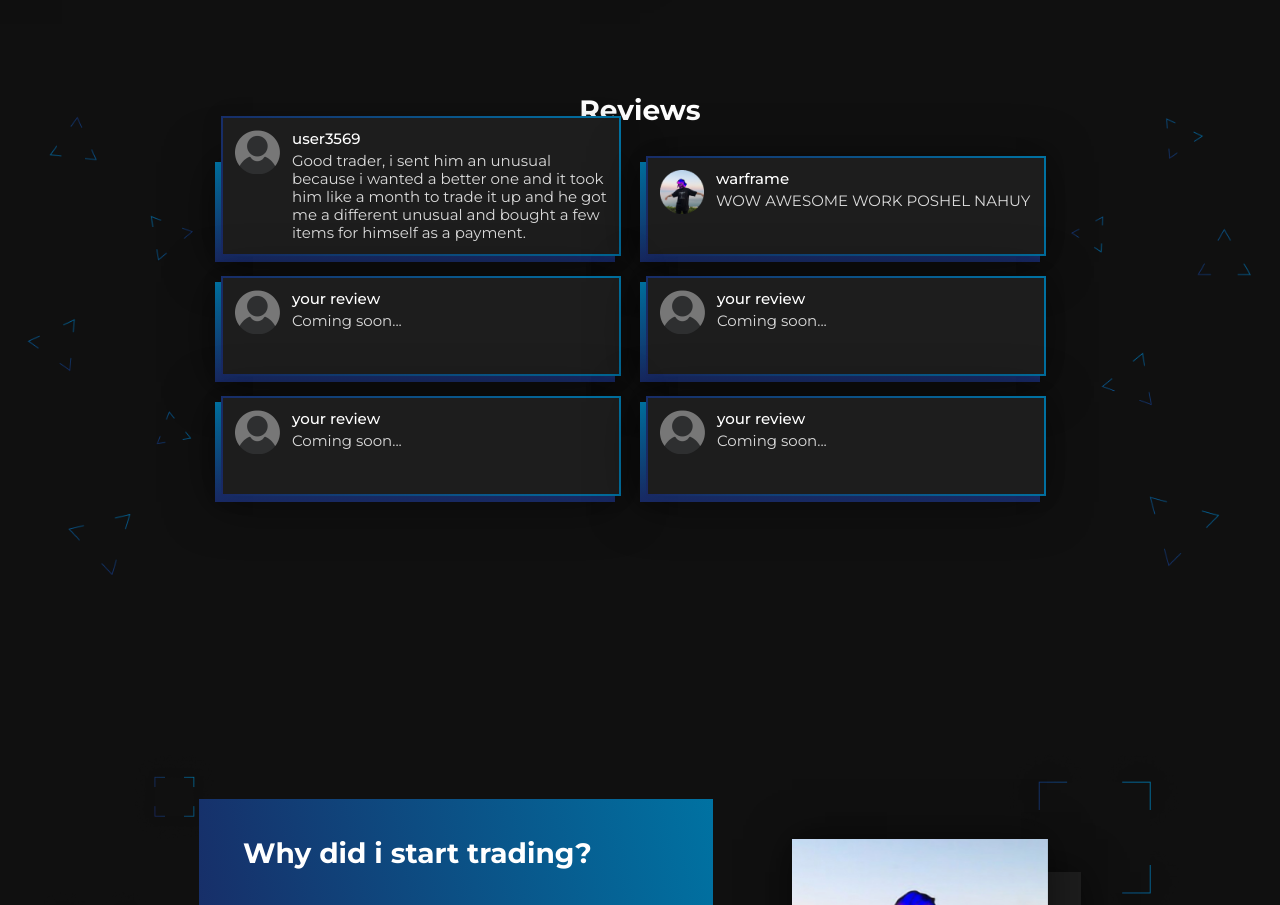
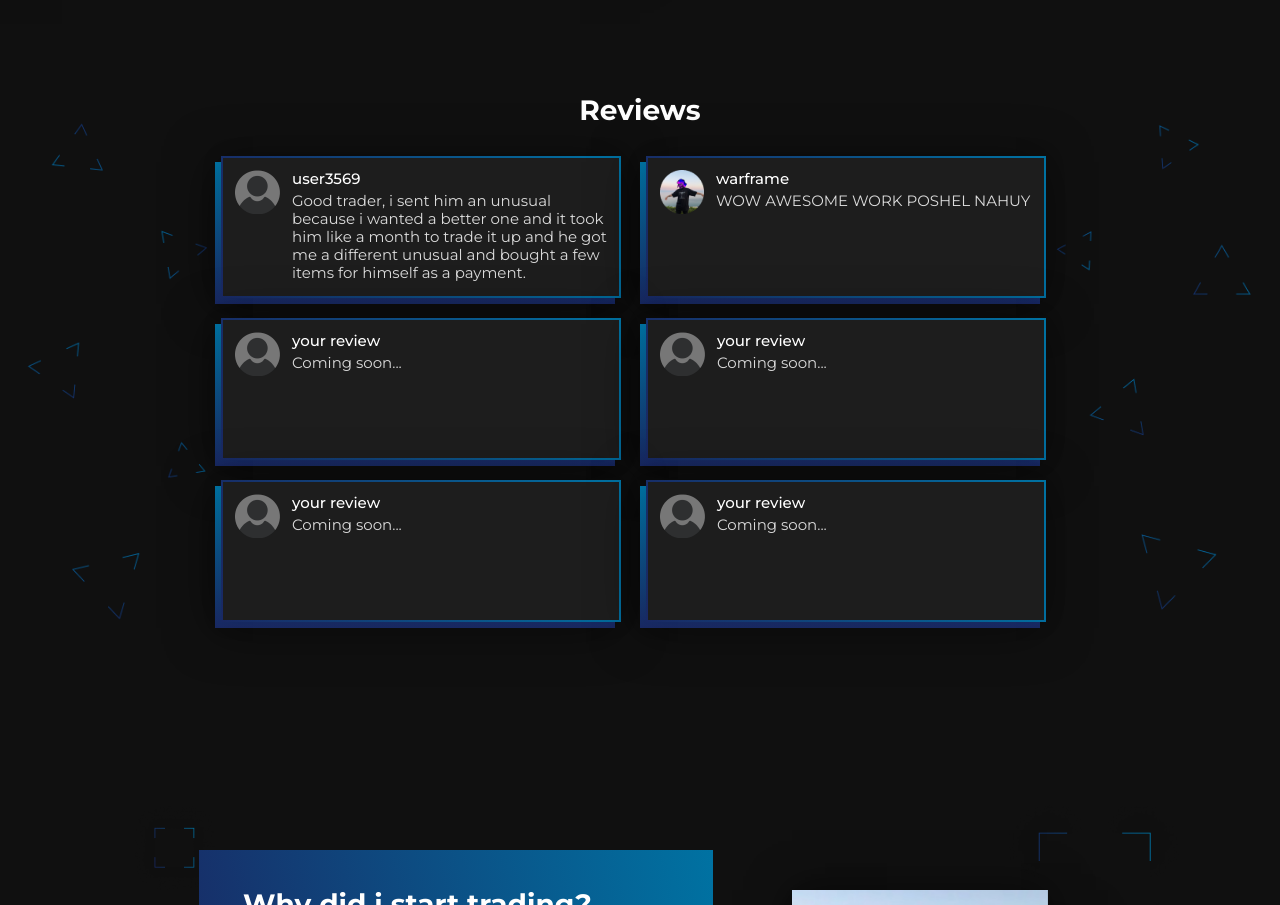
Before and after one commit to loom461/loom461.github.io, a website: page src/index.html in a window 1280 px wide. Shown: the part 1977-2882 px from the top of the page. Drawn offline with nearby package versions, Linux system fonts and the light colour scheme; files that its build step writes are made by us from their sources.

Commit message:
little fixes

```diff
--- a/src/sass/_media.sass
+++ b/src/sass/_media.sass
@@ -156,6 +156,7 @@
             font-size: 19px
         &__wrapper
             .item__bg
+                min-height: 100px
                 width: 268px
                 /* min-height: 70px */
                 margin-right: 10px
@@ -163,6 +164,8 @@
                 height: fit-content
                 padding: 0
                 .item
+                    min-height: 100px
+
                     position: relative
                     width: 268px
                     /* height: auto */
@@ -221,7 +224,6 @@
         &__item-2
             order: 1
             width: 100%
-        &__item-3
         &__links
             flex-direction: row
             justify-content: space-around
--- a/src/sass/blocks/_reviews.sass
+++ b/src/sass/blocks/_reviews.sass
@@ -28,7 +28,7 @@
         .item__bg
             box-shadow: 0px 0px 20px rgba(0, 0, 0, 0.11)
             width: 400px
-            min-height: 100px
+            min-height: 142px
             background-color: #1D1D1D
             display: flex
             padding: 12px
@@ -45,7 +45,7 @@
                 bottom: 6px
                 box-shadow: 0px 0px 20px rgba(0, 0, 0, 0.11)
                 width: 400px
-                min-height: 100px
+                min-height: 142px
                 background-color: #1D1D1D
                 display: flex
                 padding: 12px
```
Also changed, not shown: dist/css/style.min.css.
